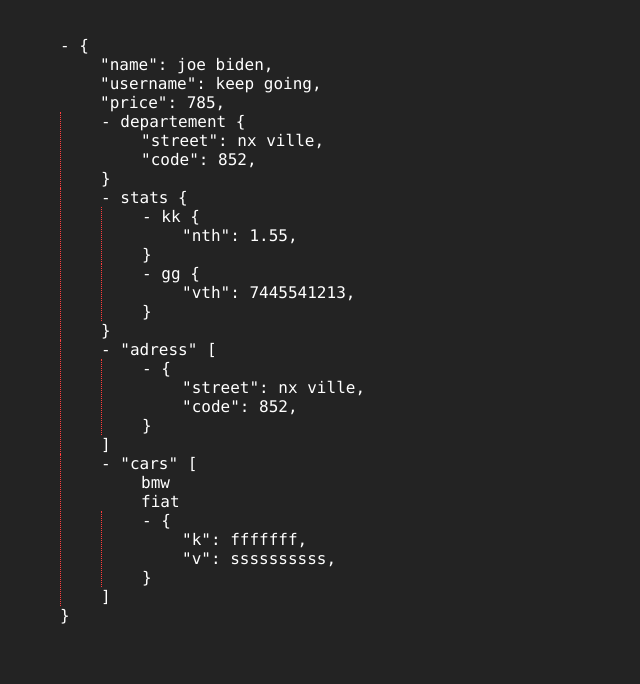
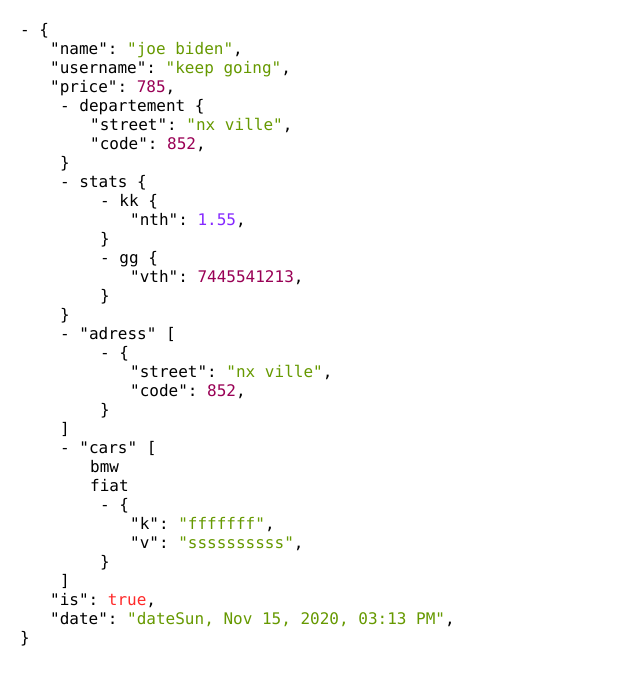
Before and after one commit to wutility/json-viewer, a website: page public/index.html in a window 1280 px wide. Shown: the whole page, without its empty margins (0-640 px from the left). Drawn offline with Linux system fonts and the light colour scheme.

Commit message:
update app

```diff
--- a/tests/index.html
+++ b/public/index.html
@@ -40,7 +40,9 @@
       departement: { street: 'nx ville', code: 852 },
       stats: {kk:{ nth: 1.55}, gg:{vth: 7445541213} },
       adress: [{ street: 'nx ville', code: 852 }],
-      cars: ['bmw', 'fiat', { k: 'fffffff', v: 'ssssssssss' }]
+      cars: ['bmw', 'fiat', { k: 'fffffff', v: 'ssssssssss' }] ,
+      is:true,
+      date:'dateSun, Nov 15, 2020, 03:13 PM'
     };
 
     // data = JSON.stringify(data)
--- a/src/index.css
+++ b/src/index.css
@@ -1,21 +1,24 @@
 body {
   font-family: Consolas, Georgia, Times, 'Times New Roman', serif;
-  margin:0; background-color: #232323; color:#fff !important; padding: 20px;}
+  margin:0; padding: 20px;}
 
 .jsv {
-  background-color: #232323;
-  color: #fff;
+
   font-size: 13px;
   font-family: consolas;
   min-width: 100vw;
   min-height: 100vh;
 }
 
-.ml-40 {margin-left: 40px;}
-.ml-60 {margin-left: 60px;}
-.ml-80 {margin-left: 80px;}
-.ml-100 {margin-left: 100px;}
-.ml-120 {margin-left: 120px;}
+.ml-40 {margin-left: 30px;}
+
+.txt-string {color: #690;}
+.txt-number {color: #905;}
+.txt-float {color: rgb(133, 41, 255);}
+.txt-boolean {color: rgb(255, 41, 41);}
 
 ul {list-style: none; }
 .border-left {border-left: 1px dotted #ff3d3d;}
+
+.p-0 {padding:0}
+.m-0 {margin:0}
--- a/src/jsv.js
+++ b/src/jsv.js
@@ -1,5 +1,6 @@
 function jsv (data) {
   let rootElement = document.createElement('ul');
+  rootElement.classList.add('p-0','m-0')
 
   if (Array.isArray(data)) {
     data.forEach(obj => {
@@ -41,14 +42,20 @@ function jsv (data) {
 function render (rootElement, obj, parentKey, isObjInsideArr) {
 
   const ul = document.createElement('ul');
-  ul.classList.add('border-left');
 
   for (let [key, value] of Object.entries(obj)) {
     const li = document.createElement('li');
     li.classList.add('ml-40')
 
     if (!isObj(value) && !Array.isArray(value)) {
-      li.innerHTML = `"${key}": ${value},`;
+      let typeValue = typeof value;
+      console.log(typeValue);
+      if(typeValue==='number') {
+        typeValue=Number(value) === value && value % 1 !== 0 ? 'float' :'number'
+      }
+      li.innerHTML =typeValue==='string'
+      ? `"${key}": <span class="txt-${typeValue}">"${value}"</span>,`
+      :`"${key}": <span class="txt-${typeValue}">${value}</span>,`;
       ul.appendChild(li)
     }
 
@@ -74,7 +81,6 @@ function render (rootElement, obj, parentKey, isObjInsideArr) {
 
 function createArr (rootElement, arr, key) {
   const ul = document.createElement('ul');
-  ul.classList.add('border-left')
 
   arr.forEach(value => {
     createItems(ul, value);
```
